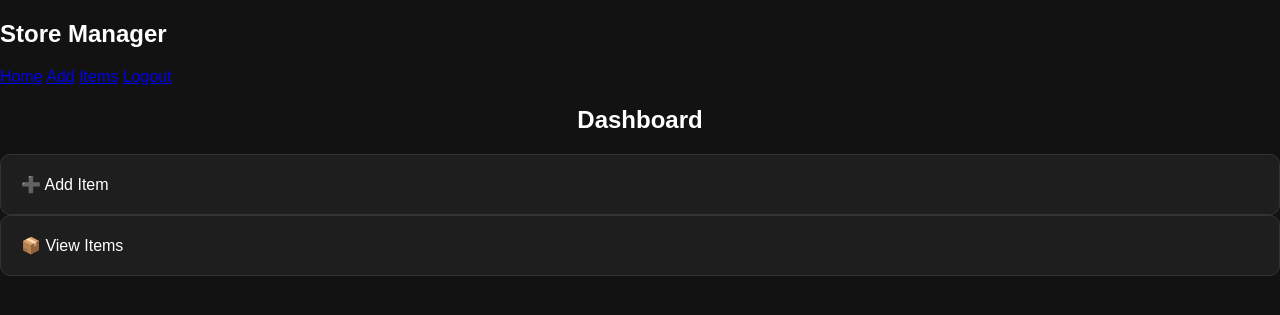
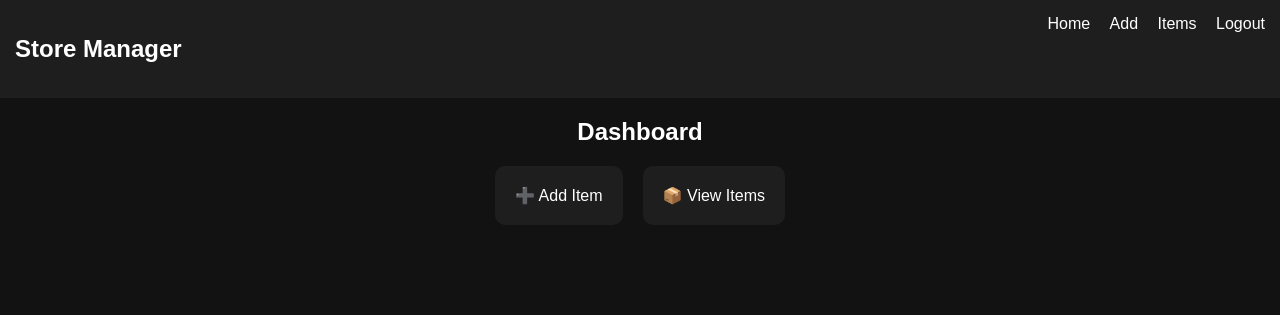
Before and after one commit to manojar346-hue/Clothes-, a Flask app: page /dashboard in a window 1280 px wide. Shown: the top 315 px of the page. Run offline with Flask 3, Linux system fonts and the light colour scheme; the visitor is signed in with stand-in values (Sample User, id 1).

Commit message:
Update style.css

```diff
--- a/static/style.css
+++ b/static/style.css
@@ -1,63 +1,64 @@
 body {
+    font-family: Arial;
     background: #121212;
     color: white;
-  font-family: Arial;
     margin: 0;
 }
 
-.container {
-  width: 420px;
-  margin: 50px auto;
-  padding: 25px;
+.nav {
+    display: flex;
+    justify-content: space-between;
+    padding: 15px;
     background: #1e1e1e;
+}
+
+.nav a {
+    color: white;
+    margin-left: 15px;
+    text-decoration: none;
+}
+
+.box {
+    width: 350px;
+    margin: 40px auto;
+    background: #1e1e1e;
+    padding: 20px;
     border-radius: 10px;
 }
 
 input, select, button {
     width: 100%;
-  padding: 12px;
-  margin: 10px 0;
-  border-radius: 6px;
-  border: none;
+    padding: 10px;
+    margin: 8px 0;
 }
 
 button {
     background: #4CAF50;
+    border: none;
     color: white;
-  cursor: pointer;
 }
 
-button:hover {
-  opacity: 0.8;
-}
-
-.card-grid {
-  display: grid;
-  grid-template-columns: 1fr;
+.cards {
+    display: flex;
+    justify-content: center;
     gap: 20px;
 }
 
 .card {
     background: #1e1e1e;
     padding: 20px;
-  border-radius: 10px;
     text-decoration: none;
     color: white;
-  display: block;
-  border: 1px solid #333;
+    border-radius: 10px;
 }
 
-.card:hover {
-  border-color: #4CAF50;
+table {
+    width: 80%;
+    margin: auto;
+    background: #1e1e1e;
+    border-collapse: collapse;
 }
 
-.table {
-  width: 100%;
-  border-collapse: collapse;
-  margin-top: 20px;
+td, th {
+    padding: 10px;
 }
-
-.table th, .table td {
-  padding: 10px;
-  border-bottom: 1px solid #333;
-}
```
Lines whose indentation alone changed are shown as unchanged.
